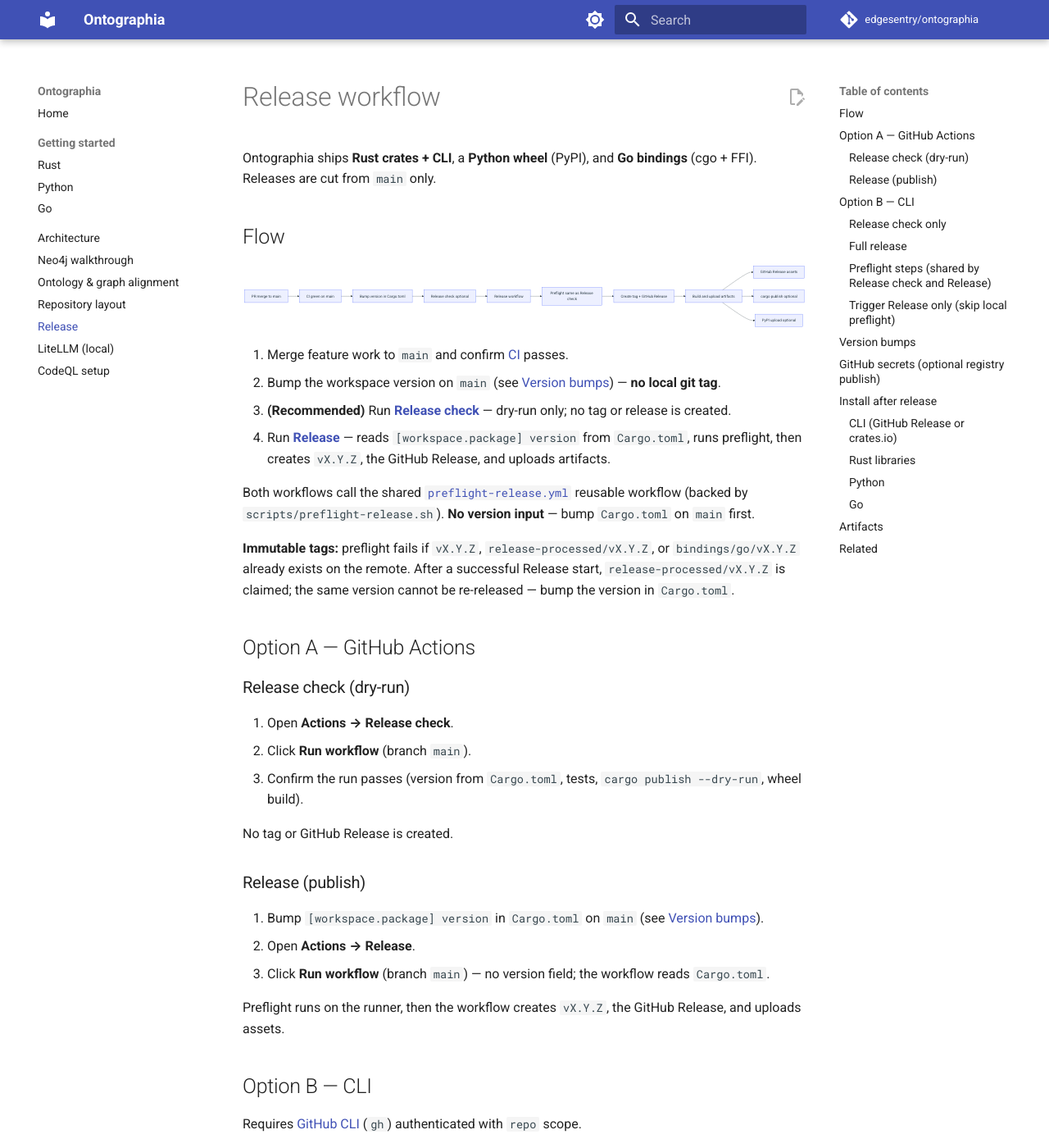
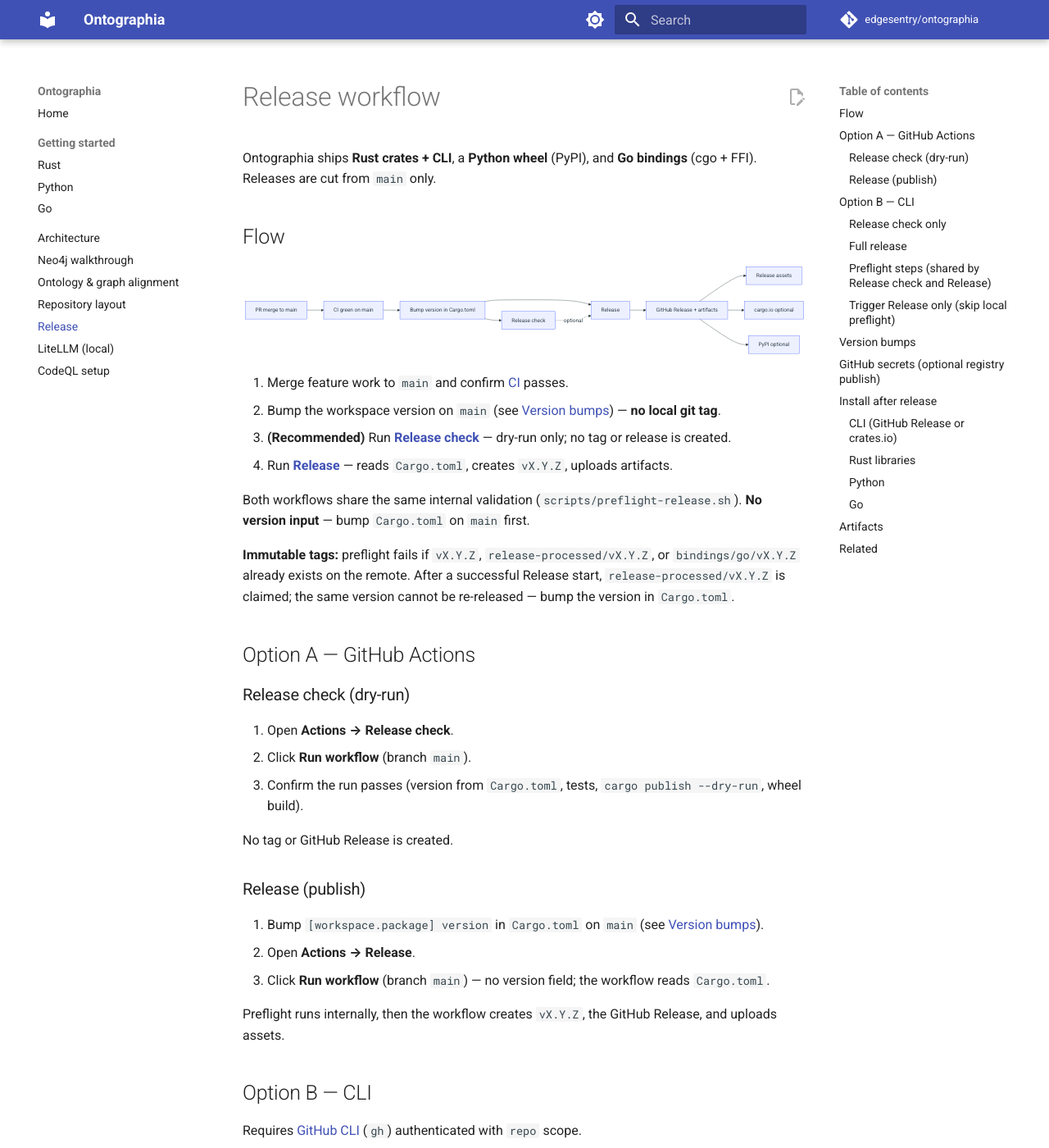
Before and after one commit to edgesentry/ontographia, an MkDocs documentation site: the page built from docs/release.md, in a window 1280 px wide and 1400 px high. Shown: the whole window at 82% size. Built offline with MkDocs 1.6.1 and Material for MkDocs 9.7.7, drawn with Linux system fonts in a browser that asks for light colours; comment, search, counter and statistics services are not loaded.

Commit message:
Simplify release flow diagram to two user-facing workflows.
Show only Release check and Release in the mermaid chart; keep shared
preflight as an internal implementation detail in prose.

Co-authored-by: Cursor <cursoragent@cursor.com>

````diff
--- a/docs/release.md
+++ b/docs/release.md
@@ -8,22 +8,21 @@ Ontographia ships **Rust crates + CLI**, a **Python wheel** (PyPI), and **Go bin
 flowchart LR
   A[PR merge to main] --> B[CI green on main]
   B --> C[Bump version in Cargo.toml]
-  C --> D[Release check optional]
-  D --> E[Release workflow]
-  E --> E1[Preflight same as Release check]
-  E1 --> E2[Create tag + GitHub Release]
-  E2 --> F[Build and upload artifacts]
-  F --> G1[GitHub Release assets]
-  F --> G2[cargo publish optional]
-  F --> G3[PyPI upload optional]
+  C --> D[Release check]
+  C --> E[Release]
+  D -. optional .-> E
+  E --> F[GitHub Release + artifacts]
+  F --> G1[Release assets]
+  F --> G2[cargo.io optional]
+  F --> G3[PyPI optional]
 ```
 
 1. Merge feature work to `main` and confirm [CI](https://github.com/edgesentry/ontographia/actions/workflows/ci.yml) passes.
 2. Bump the workspace version on `main` (see [Version bumps](#version-bumps)) — **no local git tag**.
 3. **(Recommended)** Run **[Release check](https://github.com/edgesentry/ontographia/actions/workflows/release-check.yml)** — dry-run only; no tag or release is created.
-4. Run **[Release](https://github.com/edgesentry/ontographia/actions/workflows/release.yml)** — reads `[workspace.package] version` from `Cargo.toml`, runs preflight, then creates `vX.Y.Z`, the GitHub Release, and uploads artifacts.
+4. Run **[Release](https://github.com/edgesentry/ontographia/actions/workflows/release.yml)** — reads `Cargo.toml`, creates `vX.Y.Z`, uploads artifacts.
 
-Both workflows call the shared [`preflight-release.yml`](https://github.com/edgesentry/ontographia/blob/main/.github/workflows/preflight-release.yml) reusable workflow (backed by `scripts/preflight-release.sh`). **No version input** — bump `Cargo.toml` on `main` first.
+Both workflows share the same internal validation (`scripts/preflight-release.sh`). **No version input** — bump `Cargo.toml` on `main` first.
 
 **Immutable tags:** preflight fails if `vX.Y.Z`, `release-processed/vX.Y.Z`, or `bindings/go/vX.Y.Z` already exists on the remote. After a successful Release start, `release-processed/vX.Y.Z` is claimed; the same version cannot be re-released — bump the version in `Cargo.toml`.
 
@@ -43,7 +42,7 @@ No tag or GitHub Release is created.
 2. Open **Actions → Release**.
 3. Click **Run workflow** (branch `main`) — no version field; the workflow reads `Cargo.toml`.
 
-Preflight runs on the runner, then the workflow creates `vX.Y.Z`, the GitHub Release, and uploads assets.
+Preflight runs internally, then the workflow creates `vX.Y.Z`, the GitHub Release, and uploads assets.
 
 ## Option B — CLI
 
````
